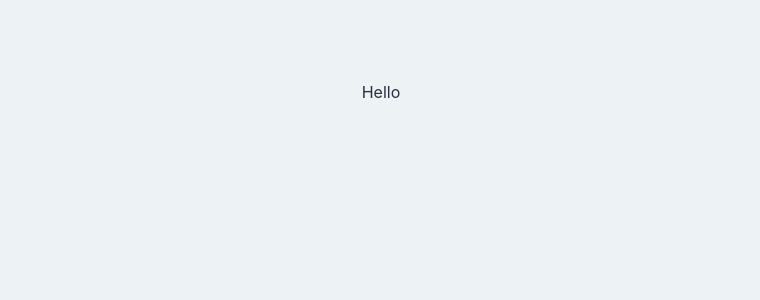
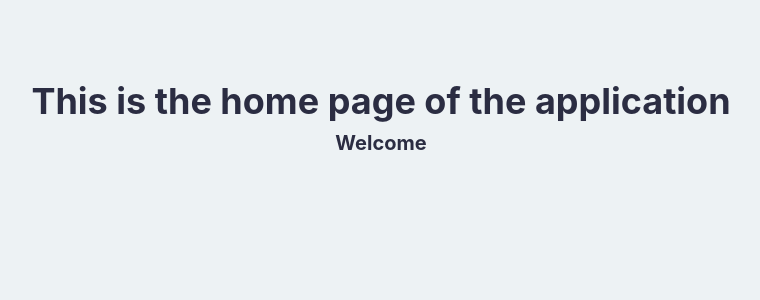
Before and after one commit to sambencivengo/keep-count, a Next.js app in the folder client/: page / in a window 1280 px wide. Shown: the top 300 px of the page, without its empty margins (259-1019 px from the left). Built offline with nearby package versions, Linux system fonts and the light colour scheme.

Commit message:
routing to homepage on signup

```diff
--- a/client/components/UserProvider.tsx
+++ b/client/components/UserProvider.tsx
@@ -18,18 +18,20 @@ interface UserContextData {
 
 const UserContext = React.createContext<UserContextData>({
 	user: null,
-	isLoading: true,
+	isLoading: false,
 	signUp: async () => false,
 });
 
 export const UserProvider: React.FC<UserProviderProps> = ({ children }) => {
-	const [isLoading, setIsLoading] = React.useState(true);
+	const [isLoading, setIsLoading] = React.useState(false);
 	const [user, setUser] = React.useState<User | null>(null);
 
 	const signUp = async ({
 		username,
 		password,
 	}: SignUpArgs): Promise<boolean> => {
+		setIsLoading(true);
+
 		try {
 			const res = await fetch(`${baseUrl}api/users`, {
 				method: 'POST',
--- a/client/pages/index.tsx
+++ b/client/pages/index.tsx
@@ -1,9 +1,12 @@
 import Head from 'next/head';
 import { Inter } from '@next/font/google';
+import { Heading, VStack } from '@chakra-ui/react';
+import { useUser } from '../components/UserProvider';
 
 const inter = Inter({ subsets: ['latin'] });
 
 export default function Home() {
+	const { user } = useUser();
 	return (
 		<>
 			<Head>
@@ -19,7 +22,10 @@ export default function Home() {
 				<link rel="icon" href="/favicon.ico" />
 			</Head>
 			<main>
-				<header>Hello</header>
+				<VStack>
+					<Heading>This is the home page of the application</Heading>
+					<Heading size="md">Welcome {user?.username}</Heading>
+				</VStack>
 			</main>
 		</>
 	);
```
Also changed, not shown: client/pages/sign-up.tsx (+7 -2 lines).
